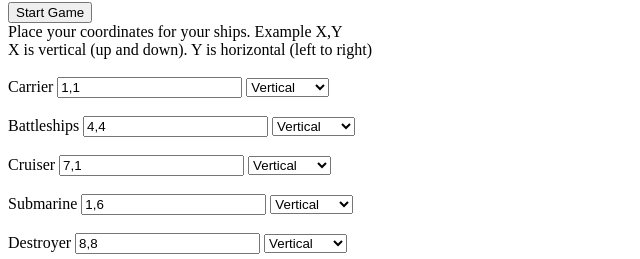
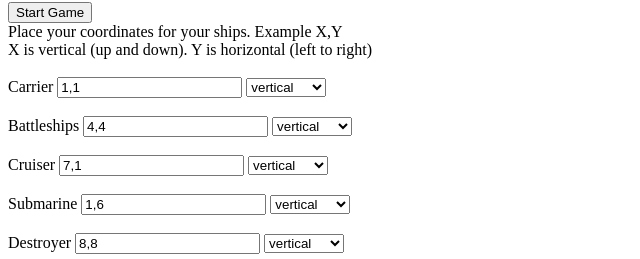
Before and after one commit to jlynyrd18/TOP-Battleship, a website with bundled scripts: page index.html in a window 1280 px wide. Shown: the part 607-866 px from the top of the page, 0-640 px from the left. Built offline with nearby package versions, Linux system fonts and the light colour scheme.

Commit message:
capitalization in select tags caused funciton to fail fixed to lower case

```diff
--- a/index.html
+++ b/index.html
@@ -29,36 +29,36 @@
             <label for="carrier">Carrier</label>
             <input type="text" value="1,1" id="carrier">
             <select id="carrierOrientation">
-                <option>Vertical</option>
-                <option>Horizontal</option>
+                <option>vertical</option>
+                <option>horizontal</option>
             </select>
             <br><br>
             <label for="battleship">Battleships</label>
             <input type="text" value="4,4" id="battleship">
             <select id="battleshipOrientation">
-                <option>Vertical</option>
-                <option>Horizontal</option>
+                <option>vertical</option>
+                <option>horizontal</option>
             </select>
             <br><br>
             <label for="cruiser">Cruiser</label>
             <input type="text" value="7,1" id="cruiser">
             <select id="cruiserOrientation">
-                <option>Vertical</option>
-                <option>Horizontal</option>
+                <option>vertical</option>
+                <option>horizontal</option>
             </select>
             <br><br>
             <label for="submarine">Submarine</label>
             <input type="text" value="1,6" id="submarine">
             <select id="submarineOrientation">
-                <option>Vertical</option>
-                <option>Horizontal</option>
+                <option>vertical</option>
+                <option>horizontal</option>
             </select>
             <br><br>
             <label for="destroyer">Destroyer</label>
             <input type="text" value="8,8" id="destroyer">
             <select id="destroyerOrientation">
-                <option>Vertical</option>
-                <option>Horizontal</option>
+                <option>vertical</option>
+                <option>horizontal</option>
             </select>
         </form>
     </div>
```
